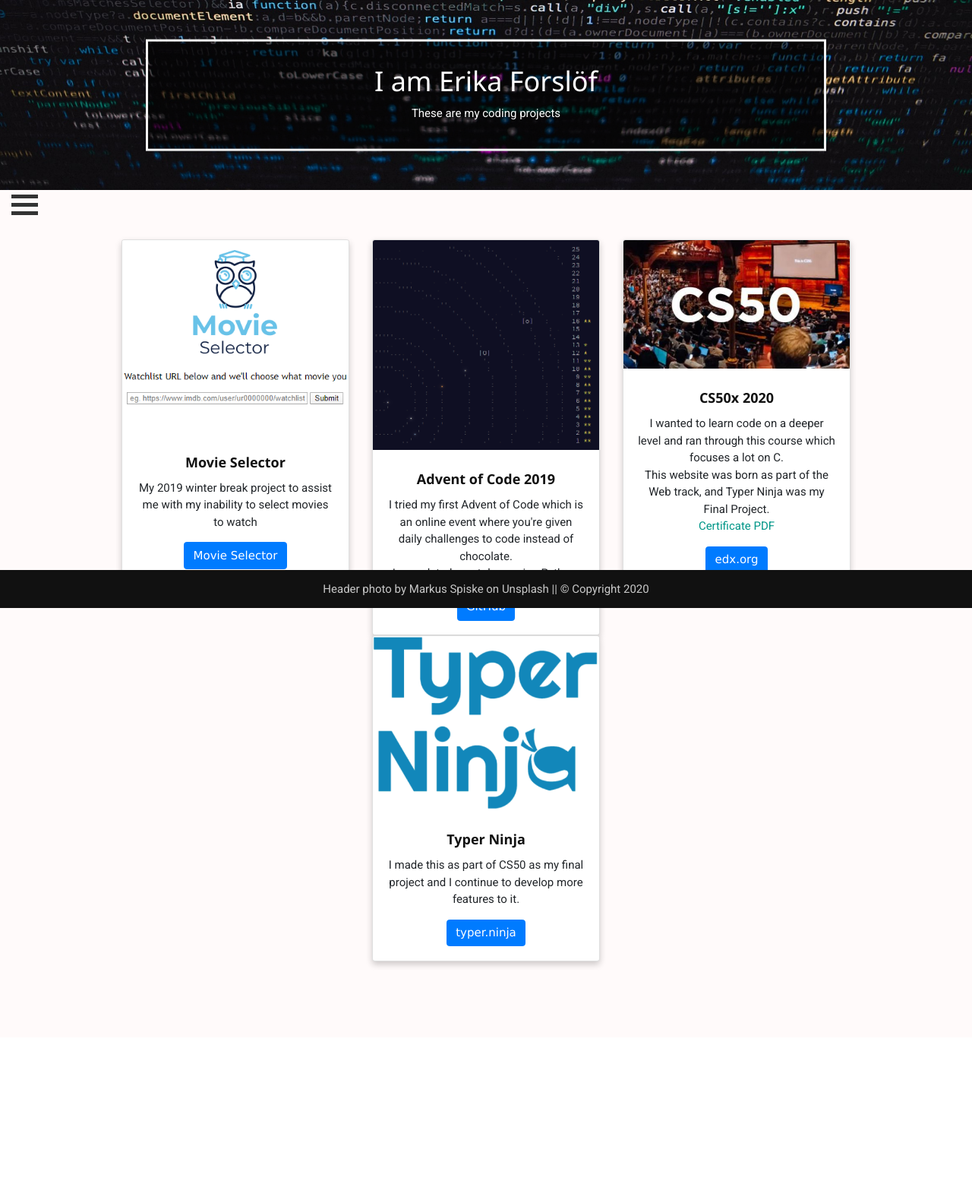
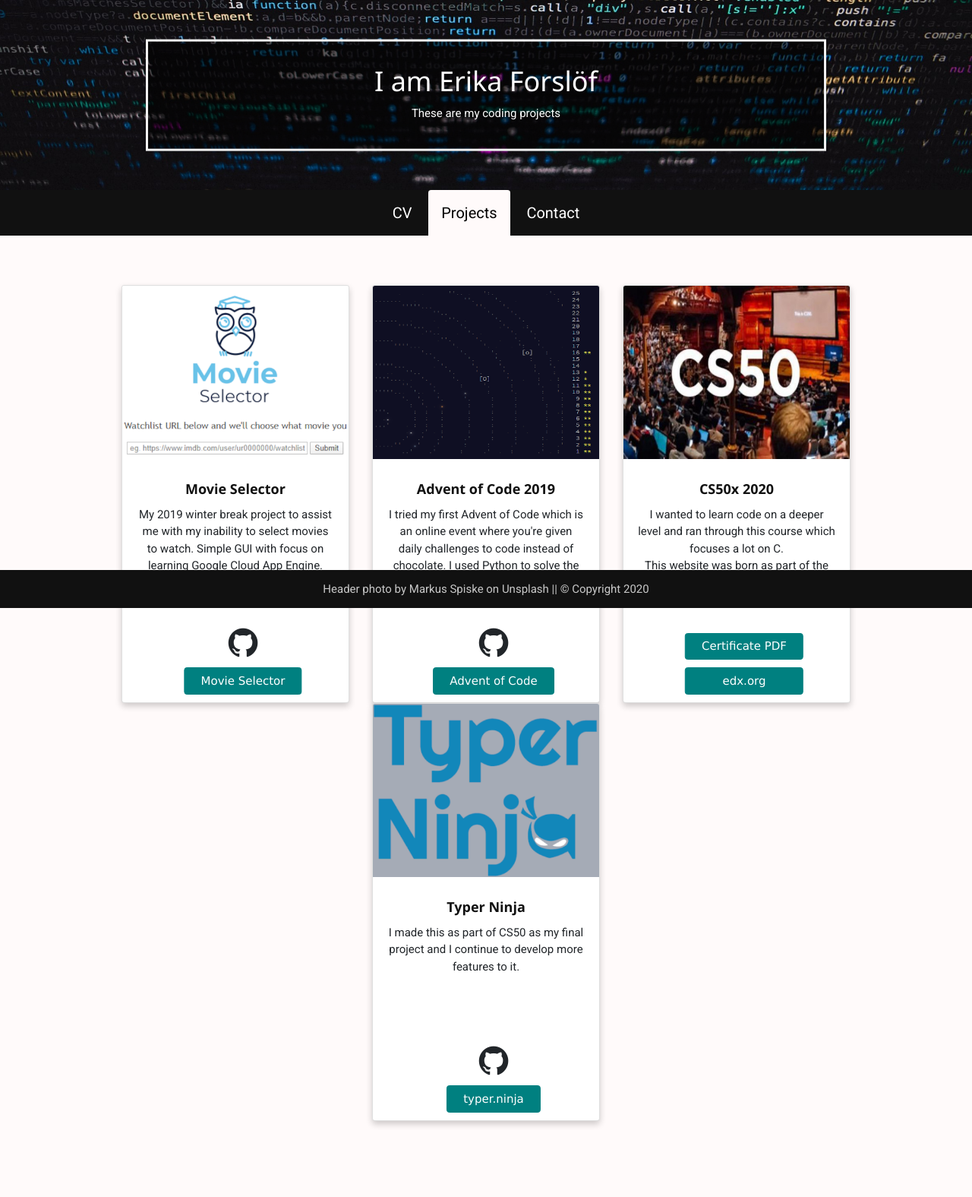
Before and after one commit to Zolor/forslof.dev, a Flask app: page /projects in a window 1280 px wide. Shown: the whole page at 76% size. Before the commit the page ends 1273 px from the top, so only its background shows below. Run offline with Flask 2, Linux system fonts and the light colour scheme; some libraries are stand-ins or nearby versions.

Commit message:
Menu update
Fixed a horizontal permanent menu instead of a button for faster navigation. Removed front page as it wasn't aligning with the purpose of the rest of the page.

```diff
--- a/main.py
+++ b/main.py
@@ -12,7 +12,7 @@
 # See the License for the specific language governing permissions and
 # limitations under the License.
 
-from flask import Flask, render_template, send_from_directory
+from flask import Flask, render_template, send_from_directory, url_for, redirect
 
 # If `entrypoint` is not defined in app.yaml, App Engine will look for an app
 # called `app` in `main.py`.
@@ -20,7 +20,7 @@ app = Flask(__name__)
 
 @app.route('/', methods=["GET", "POST"])
 def index():
-    return render_template('index.html')
+    return redirect(url_for('cv'))
 
 @app.route('/cv', methods=["GET"])
 def cv():
--- a/static/sidebar.js
+++ /dev/null
@@ -1,15 +0,0 @@
-/* Animated Menu Button */
-function menuButton(x) {
-  x.classList.toggle("change");
-}
-/* Set the width of the side navigation to 250px and the left margin of the page content to 250px */
-function openNav() {
-  document.getElementById("mySidenav").style.width = "250px";
-  document.getElementById("main").style.marginLeft = "250px";
-}
-
-/* Set the width of the side navigation to 0 and the left margin of the page content to 0 */
-function closeNav() {
-  document.getElementById("mySidenav").style.width = "0";
-  document.getElementById("main").style.marginLeft = "0";
-}
--- a/static/styles.css
+++ b/static/styles.css
@@ -2,7 +2,7 @@ html,body,h1,h2,h3,h4,h5,h6,p {font-family: "Roboto", sans-serif}
 
 body, html {
     height: 50%;
-    position:relative;
+    position: relative;
     min-height: 100%;
 }
 
@@ -16,7 +16,6 @@ body, html {
   background-repeat: no-repeat;
   background-size: cover;
   position: relative;
-  font-family: "Roboto", sans-serif;
 }
 
 .hero-text {
@@ -35,50 +34,6 @@ body, html {
   text-align: center;
 }
 
-/* The side navigation menu */
-.sidenav {
-  height: 100%; /* 100% Full-height */
-  width: 0; /* 0 width - change this with JavaScript */
-  position: fixed; /* Stay in place */
-  z-index: 1; /* Stay on top */
-  top: 0px; /* Stay at the top */
-  left: 0;
-  background-color: #111; /* Black*/
-  overflow-x: hidden; /* Disable horizontal scroll */
-  padding-top: 250px; /* Place content 60px from the top */
-  transition: 0.4s; /* 0.5 second transition effect to slide in the sidenav */
-}
-
-/* The navigation menu links */
-.sidenav a {
-  padding: 8px 8px 8px 32px;
-  text-decoration: none;
-  font-size: 25px;
-  color: #818181;
-  display: block;
-  transition: 0.3s;
-}
-
-/* When you mouse over the navigation links, change their color */
-.sidenav a:hover {
-  color: #f1f1f1;
-}
-
-/* Add a highlight color to the current link */
-.sidenav .active {
-  border-left: 5px solid #2F4F4F;
-  color: #f1f1f1;
-}
-
-/* Position and style the close button (top right corner) */
-.sidenav .closebtn {
-  position: absolute;
-  top: 0;
-  right: 25px;
-  font-size: 36px;
-  margin-left: 50px;
-}
-
 /* Style page content - use this if you want to push the page content to the right when you open the side navigation */
 #main {
   transition: margin-left .5s;
@@ -90,23 +45,6 @@ body, html {
 @media screen and (max-height: 450px) {
   .sidenav {padding-top: 15px;}
   .sidenav a {font-size: 18px;}
-}
-
-/* Animated Menu Button */
-.container {
-  display: inline-block;
-  cursor: pointer;
-  left: 0px;
-  position: fixed;
-  width: 50px;
-}
-
-.bar1, .bar2, .bar3 {
-  width: 35px;
-  height: 5px;
-  background-color: #333;
-  margin: 6px 0;
-  transition: 0.4s;
 }
 
 .footer {
@@ -135,9 +73,11 @@ body {
   background-color: #FFFAFA;
 }
 
+/* Project cards */
 .card {
   box-shadow: 0 4px 8px 0 rgba(0, 0, 0, 0.2);
-  max-width: 300px;
+  width: 300px;
+  height: 550px;
   margin: auto;
   text-align: center;
 }
@@ -151,3 +91,53 @@ body {
   padding: 20px;
   margin-top: 45px;
 }
+
+.links {
+  position: absolute;
+  bottom: 0px;
+  text-align: center;
+  margin: 0 auto;
+  left: 50%;
+  transform: translate(-50%);
+}
+
+.links a{
+  display: block;
+  text-align: center;
+  margin: 10px;
+  width: 100%;
+}
+
+.btn-primary {
+  background-color: teal;
+  border-color: teal;
+}
+
+/* Navigation menu under header */
+.topnav {
+  overflow: hidden;
+  background-color: #111;
+  text-align: center;
+}
+
+.topnav a {
+  display: inline-block;
+  color: white;
+  text-align: center;
+  padding: 14px 16px;
+  text-decoration: none;
+  font-size: 20px;
+  font-family: "Roboto", sans-serif;
+  border-bottom-left-radius: 0rem;
+  border-bottom-right-radius: 0rem;
+}
+
+.topnav a:hover {
+  background-color: teal;
+  color: white;
+}
+
+.topnav a.active {
+  background-color: #FFFAFA;
+  color: black;
+}
--- a/templates/contact.html
+++ b/templates/contact.html
@@ -4,8 +4,9 @@
 <div class="card">
     <img src="static/head.jpg" alt="Erika" style="width:100%">
     <h1><b>Erika Forslöf</b></h1>
-    <p class="title">Site Reliability Engineer</p>
-
+    <p class="title"><i>Senior Site Reliability Engineer</br> & Team Lead</i></p>
+    <p>Right now working on improving my programming capabilities to become more efficient with automation while learning more about the full stack.</p>
+    <div class="links">
         <div class="row">
             <div class="col-md-3 col-md-offset-2">
                 <a href="https://twitter.com/ErikaForslof"><i class="fa fa-twitter" style="color:#111; font-size:22px;"></i></a>
@@ -21,4 +22,5 @@
             </div>
         </div>
     </div>
+</div>
 {% endblock %}
--- a/templates/projects.html
+++ b/templates/projects.html
@@ -7,8 +7,11 @@
       <img src="{{url_for('static',filename='movieselector_card.png')}}" class="card-img-top" alt="Movieselector Logo">
       <div class="card-body">
         <h5 class="card-title"><b>Movie Selector</b></h5>
-        <p class="card-text">My 2019 winter break project to assist me with my inability to select movies to watch</p>
-        <a href="https://zolor.se/" class="btn btn-primary">Movie Selector</a>
+        <p class="card-text">My 2019 winter break project to assist me with my inability to select movies to watch. Simple GUI with focus on learning Google Cloud App Engine.</p>
+        <div class="links">
+          <a href="https://github.com/Zolor/movieselector"><i class="fa fa-github" style="font-size:45px;"></i></a>
+          <a href="https://zolor.se/" class="btn btn-primary">Movie Selector</a>
+        </div>
       </div>
     </div>
   </div>
@@ -17,8 +20,11 @@
       <img src="{{url_for('static',filename='aoc2019_card.png')}}" class="card-img-top" alt="Advent of Code 2019">
       <div class="card-body">
           <h5 class="card-title"><b>Advent of Code 2019</b></h5>
-          <p class="card-text">I tried my first Advent of Code which is an online event where you're given daily challenges to code instead of chocolate.</br>I completed most days using Python.</p>
-          <a href="https://github.com/Zolor/adventofcode2019" class="btn btn-primary">GitHub</a>
+          <p class="card-text">I tried my first Advent of Code which is an online event where you're given daily challenges to code instead of chocolate. I used Python to solve the puzzles.</p>
+          <div class="links">
+            <a href="https://github.com/Zolor/adventofcode2019"><i class="fa fa-github" style="font-size:45px;"></i></a>
+            <a href="https://adventofcode.com/2019" class="btn btn-primary">Advent of Code</a>
+          </div>
       </div>
     </div>
   </div>
@@ -27,8 +33,11 @@
       <img src="{{url_for('static',filename='cs50x_card.jpg')}}" class="card-img-top" alt="CS50 Classroom Image">
       <div class="card-body">
         <h5 class="card-title"><b>CS50x 2020</b></h5>
-        <p class="card-text">I wanted to learn code on a deeper level and ran through this course which focuses a lot on C.</br>This website was born as part of the Web track, and Typer Ninja was my Final Project.</br><a href="{{ url_for('certificate') }}" class="w3-text-teal">Certificate PDF</a></p>
-        <a href="https://www.edx.org/course/cs50s-introduction-to-computer-science" class="btn btn-primary">edx.org</a>
+        <p class="card-text">I wanted to learn code on a deeper level and ran through this course which focuses a lot on C.</br>This website was born as part of the Web track, and Typer Ninja was my Final Project.</p>
+        <div class="links">
+          <a href="{{ url_for('certificate') }}"  class="btn btn-primary">Certificate PDF</a>
+          <a href="https://www.edx.org/course/cs50s-introduction-to-computer-science" class="btn btn-primary">edx.org</a>
+        </div>
       </div>
     </div>
   </div>
@@ -38,7 +47,10 @@
       <div class="card-body">
         <h5 class="card-title"><b>Typer Ninja</b></h5>
         <p class="card-text">I made this as part of CS50 as my final project and I continue to develop more features to it.</p>
-        <a href="https://typer.ninja" class="btn btn-primary">typer.ninja</a>
+        <div class="links">
+          <a href="https://github.com/Zolor/typer.ninja"><i class="fa fa-github" style="font-size:45px;"></i></a>
+          <a href="https://typer.ninja" class="btn btn-primary">typer.ninja</a>
+        </div>
       </div>
     </div>
   </div>
--- a/templates/template.html
+++ b/templates/template.html
@@ -8,32 +8,22 @@
     <link rel="stylesheet" href="https://www.w3schools.com/w3css/4/w3.css">
     <link rel='stylesheet' href='https://fonts.googleapis.com/css?family=Roboto'>
     <link rel="stylesheet" href="https://cdnjs.cloudflare.com/ajax/libs/font-awesome/4.7.0/css/font-awesome.min.css">
-    <script src="{{url_for('static',filename='sidebar.js')}}"></script>
     <title>Erika's Homepage</title>
     {% endblock %}
   </head>
     <body>
-        <div id="mySidenav" class="sidenav">
-            <a href="javascript:void(0)" class="closebtn" onclick="closeNav()">&times;</a>
-            <a href="{{ url_for('index') }}"{% if request.path == '/' %} class="btn active" {% else %} class="btn" {% endif %}>Home</a>
-            <a href="{{ url_for('cv') }}" {% if request.path == '/cv' %} class="btn active" {% else %} class="btn" {% endif %}>CV</a>
-            <a href="{{ url_for('projects') }}" {% if request.path == '/projects' %} class="btn active" {% else %} class="btn" {% endif %}>Projects</a>
-            <a href="{{ url_for('contact') }}" {% if request.path == '/contact' %} class="btn active" {% else %} class="btn" {% endif %}>Contact</a>
-        </div>
         <div id="main">
             <div class="hero-image">
                 <div class="hero-text">
                     <h1>I am Erika Forslöf</h1>
-                    <p>{% block header_title %}These are my latest projects{% endblock %}</p>
+                    <p>{% block header_title %}This is my homepage 2.1{% endblock %}</p>
                 </div>
             </div>
-            <span onclick="openNav()">
-                <div class="container">
-                    <div class="bar1"></div>
-                    <div class="bar2"></div>
-                    <div class="bar3"></div>
-                </div>
-            </span>
+            <div class="topnav">
+                <a href="{{ url_for('cv') }}" {% if request.path == '/cv' %} class="btn active" {% else %} class="btn" {% endif %}>CV</a>
+                <a href="{{ url_for('projects') }}" {% if request.path == '/projects' %} class="btn active" {% else %} class="btn" {% endif %}>Projects</a>
+                <a href="{{ url_for('contact') }}" {% if request.path == '/contact' %} class="btn active" {% else %} class="btn" {% endif %}>Contact</a>
+            </div>
             <div class="content">
                 {% block content%}
                 {% endblock%}
```
Also changed, not shown: static/slideshow.js (deleted, +0 -28 lines), static/slideshowstyle.css (deleted, +0 -90 lines), templates/index.html (+1 -33 lines), static/aoc2019_card.png, static/cs50x_card.jpg, static/movieselector_card.png, static/slideshow/emile.jpg (deleted), static/slideshow/geronimo.jpg (deleted), static/slideshow/james.jpg (deleted), static/typerninja.png. Lines whose indentation alone changed are shown as unchanged.
